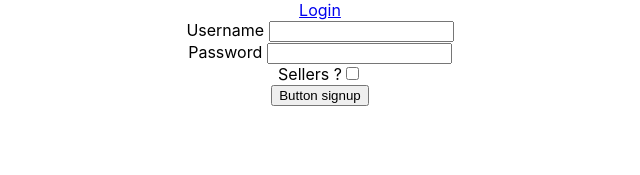
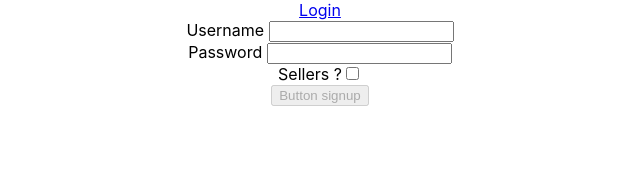
Before and after one commit to Build-Week-silentAuction2/front-end, a React (Create React App) app in the folder react-1/: page / in a window 1280 px wide. Shown: the top 175 px of the page, without its empty margins (320-960 px from the left). Built offline with nearby package versions, Linux system fonts and the light colour scheme.

Commit message:
sign up form has button disabled

```diff
--- a/react-1/src/Components/Form.js
+++ b/react-1/src/Components/Form.js
@@ -1,4 +1,4 @@
-import React,{useState} from "react";
+import React,{useState, useEffect} from "react";
 // import {Link} from "react-router-dom";
 // import Login from "./Login";
 import styled from "styled-components";
@@ -41,6 +41,14 @@ export default function Form() {
         password: ""
         // passwordConfirm: ""
     });
+
+    //ButtonDisabled
+    const [buttonDisabled, setButtonDisabled] = useState(true);
+    useEffect(() => {
+        formSchema.isValid(users).then(valid =>{
+            setButtonDisabled(!valid);
+        });
+    }, [users]);
 
     //validate
     const validate = event => {
@@ -138,7 +146,7 @@ export default function Form() {
             onChange = {inputChange}
             /><br></br>
             {/* <button type ="submit">Sign Up</button> */}
-            <button type = "submit">Button signup</button>
+            <button type = "submit" disabled = {buttonDisabled}>Button signup</button>
         </form>
 
     )
```
